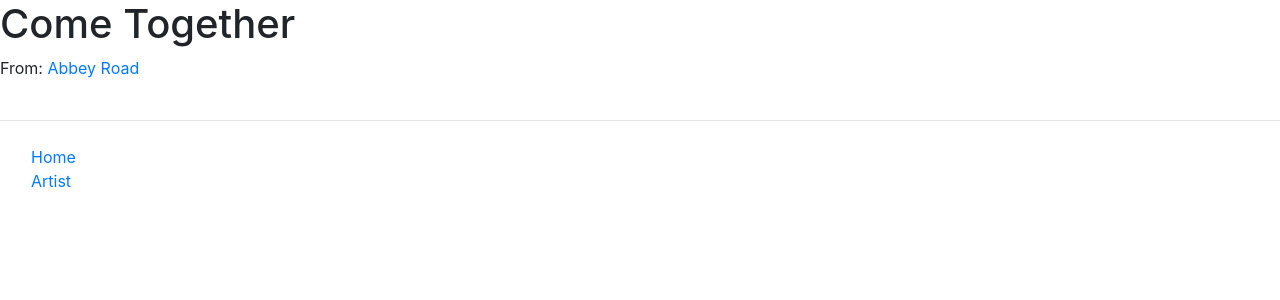
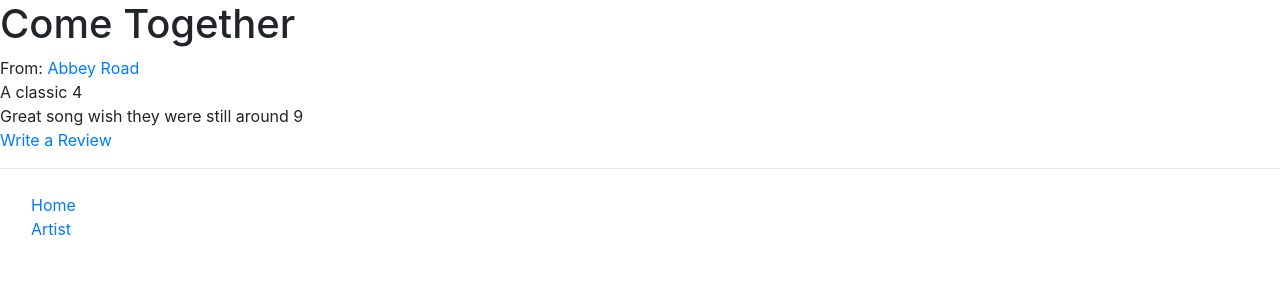
Before and after one commit to amykidd2/Applausable_WAD2_Group_Project, a Django app: a page that uses templates/applausable/song.html in a window 1280 px wide. Shown: the part 56-356 px from the top of the page. Run offline with Django 3.2, Linux system fonts and the light colour scheme; data comes from the database, SQL or seed files in the repository; both versions use the stored data as it was after the commit; some libraries are stand-ins or nearby versions.

Commit message:
review is now working

```diff
--- a/rango/models.py
+++ b/rango/models.py
@@ -2,6 +2,7 @@ from django.db import models
 from django.contrib.auth.models import User
 from django.template.defaultfilters import slugify
 import uuid
+from django.core.validators import MinValueValidator, MaxValueValidator
 
 class Artist(models.Model):
     artistID = models.IntegerField(primary_key=True, unique=True)
@@ -51,10 +52,10 @@ class Song(models.Model):
 
 class Review(models.Model):
     reviewID = models.IntegerField(primary_key=True, unique=True)
-    review = models.CharField(max_length=248)
+    review = models.CharField(max_length=248, default= 'Review')
     #user = models.ForeignKey(User, on_delete=models.CASCADE) implement later
     songID = models.ForeignKey(Song, on_delete=models.CASCADE)
-    score = models.IntegerField(default=0)
+    score = models.IntegerField(default=0, validators=[MinValueValidator(0),MaxValueValidator(10)])
 
     def __str__(self):
         return self.reviewID
--- a/rango/urls.py
+++ b/rango/urls.py
@@ -14,6 +14,7 @@ urlpatterns = [
     path('album/<slug:album_name_slug>/add_song/', views.add_song, name='add_song'),
     path('home/login/', views.login, name='login'),
     path('home/signup/', views.signup, name='signup'),
+    path('song/<slug:song_name_slug>/add_review/', views.add_review, name='add_review'),
     # Made a restricted page just cause rango has one in the book just in case we want to use it
     path('restricted/', views.restricted, name='restricted'),
     path('logout/', views.logout, name='logout'),
--- a/rango/views.py
+++ b/rango/views.py
@@ -1,11 +1,11 @@
 from django.shortcuts import render
 from django.http import HttpResponse
-from rango.forms import UserForm, UserProfileForm, ArtistForm, AlbumForm, SongForm
+from rango.forms import UserForm, UserProfileForm, ArtistForm, AlbumForm, SongForm, ReviewForm
 from django.shortcuts import redirect
 from django.urls import reverse
 from django.contrib.auth import authenticate, login, logout
 from django.contrib.auth.decorators import login_required
-from rango.models import Artist, Album, Song
+from rango.models import Artist, Album, Song, Review
 from registration.backends.simple.views import RegistrationView
 
 def home(request):
@@ -64,10 +64,12 @@ def show_song(request, song_name_slug):
 
     try:
         song = Song.objects.get(slug= song_name_slug)
+        reviews = Review.objects.filter(songID=song)
         album = song.albumID
         context_dict['album'] = album
         context_dict['song'] = song
         context_dict['link'] = song.linkToSong
+        context_dict['reviews'] = reviews
 
     except Category.DoesNotExist:
         context_dict['album'] = None
@@ -149,6 +151,34 @@ def add_song(request, album_name_slug):
     context_dict = {'form': form, 'album': album}
     return render(request, 'applausable/add_song.html', context=context_dict)
 
+def add_review(request, song_name_slug):
+    try:
+        song = Song.objects.get(slug=song_name_slug)
+        mostRecentReview = Review.objects.order_by('-reviewID')[:1]
+        previousReview = Review.objects.get(reviewID=mostRecentReview)
+    except Song.DoesNotExist:
+        song = None
+        # You cannot add a page to a Category that does not exist...
+    if song is None:
+        return redirect('/')
+
+    form = ReviewForm()
+
+    if request.method == 'POST':
+        form = ReviewForm(request.POST)
+        if form.is_valid():
+            if song:
+                review = form.save(commit=False)
+                review.songID = song
+                review.reviewID = previousReview.reviewID + 1
+                review.save()
+                return redirect(reverse('applausable:show_song',
+                kwargs={'song_name_slug':
+                song_name_slug}))
+        else:
+            print(form.errors)
+    context_dict = {'form': form, 'song': song}
+    return render(request, 'applausable/add_review.html', context=context_dict)
 
 def signup(request):
     registered = False
--- a/templates/applausable/song.html
+++ b/templates/applausable/song.html
@@ -10,9 +10,16 @@
 <h1>{{ song.title }}</h1>
 From:
 <a href="{% url 'applausable:show_album' album.slug %}">{{ album.albumName }}</a>
+<br />
+{% for review in reviews %}
+{{ review.review }} {{ review.score }}
+<br />
+{% endfor %}
+<a href="{% url 'applausable:add_review' song.slug %}">Write a Review</a>
+<br />
 <div id="player"></div>
-<br />
-<script id="searcher" link={{link}} >
+
+<script id="searcher" link={{link}}>
     //2. This code loads the IFrame Player API code asynchronously.
     var script_tag = document.getElementById('searcher')
     var search_term = script_tag.getAttribute("link");
@@ -55,15 +62,15 @@ From:
             done = true;
         }
     }
-        function youtube_parser(url){
+    function youtube_parser(url) {
         var regExp = /^.*((youtu.be\/)|(v\/)|(\/u\/\w\/)|(embed\/)|(watch\?))\??v?=?([^#&?]*).*/;
         var match = url.match(regExp);
-            return (match&&match[7].length==11)? match[7] : false;
+        return (match && match[7].length == 11) ? match[7] : false;
     }
-    function YouTubeGetID(url){
+    function YouTubeGetID(url) {
         var ID = '';
-  url = url.replace(/(>|<)/gi,'').split(/(vi\/|v=|\/v\/|youtu\.be\/|\/embed\/)/);
-  if(url[2] !== undefined) {
+        url = url.replace(/(>|<)/gi, '').split(/(vi\/|v=|\/v\/|youtu\.be\/|\/embed\/)/);
+        if (url[2] !== undefined) {
             ID = url[2].split(/[^0-9a-z_\-]/i);
             ID = ID[0];
         }
```
Also changed, not shown: rango/forms.py (+17 -1 lines), templates/applausable/add_review.html (added, +36 -0 lines), db.sqlite3, rango/migrations/0002_auto_20200318_2022.py (added), rango/migrations/0003_auto_20200318_2025.py (added). Lines whose indentation alone changed are shown as unchanged.
